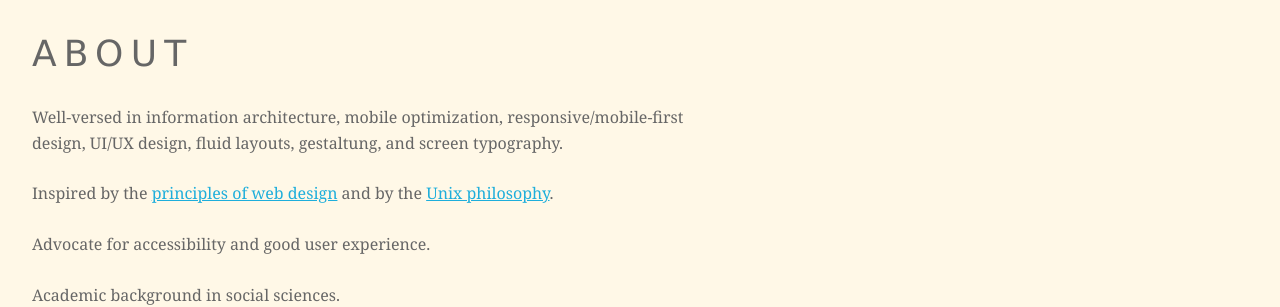
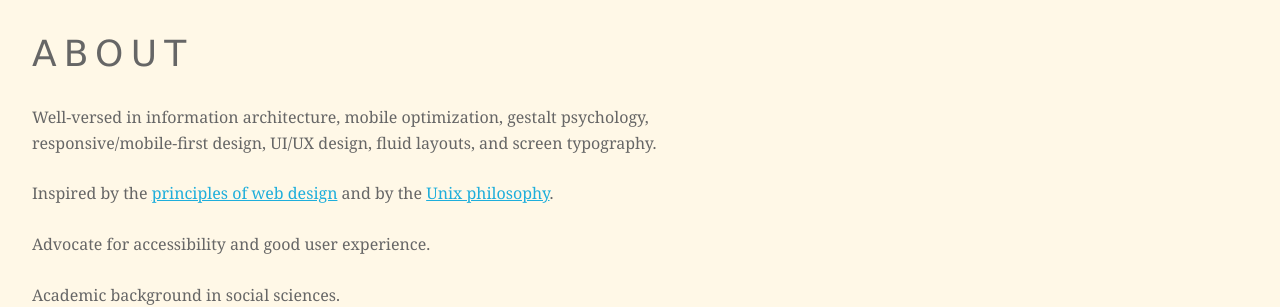
Before and after one commit to mrzool/mrzool.github.io, a Jekyll site: the page built from about/index.md, in a window 1280 px wide. Shown: the part 196-503 px from the top of the page. Built offline with Jekyll 4.4.1, drawn with Linux system fonts in a browser that asks for light colours.

Commit message:
Update index.md

```diff
--- a/about/index.md
+++ b/about/index.md
@@ -5,7 +5,7 @@ title: "About"
 
 # {{page.title}}
 
-Well-versed in information architecture, mobile optimization, responsive/mobile-first design, UI/UX design, fluid layouts, gestaltung, and screen typography.
+Well-versed in information architecture, mobile optimization, gestalt psychology, responsive/mobile-first design,  UI/UX design, fluid layouts, and screen typography.
 
 Inspired by the [principles of web design](principles "Principles of web design") and by the [Unix philosophy](unix "The Unix philosophy").
 
```
